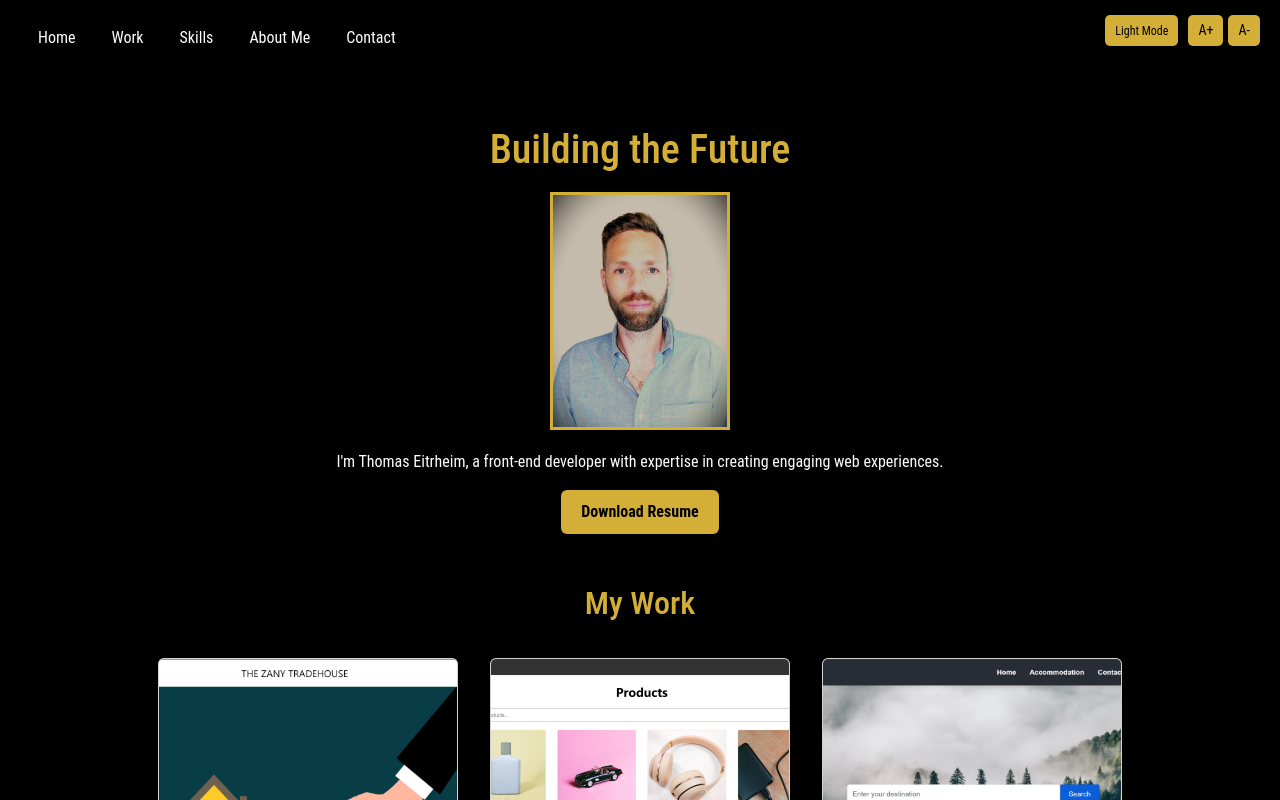
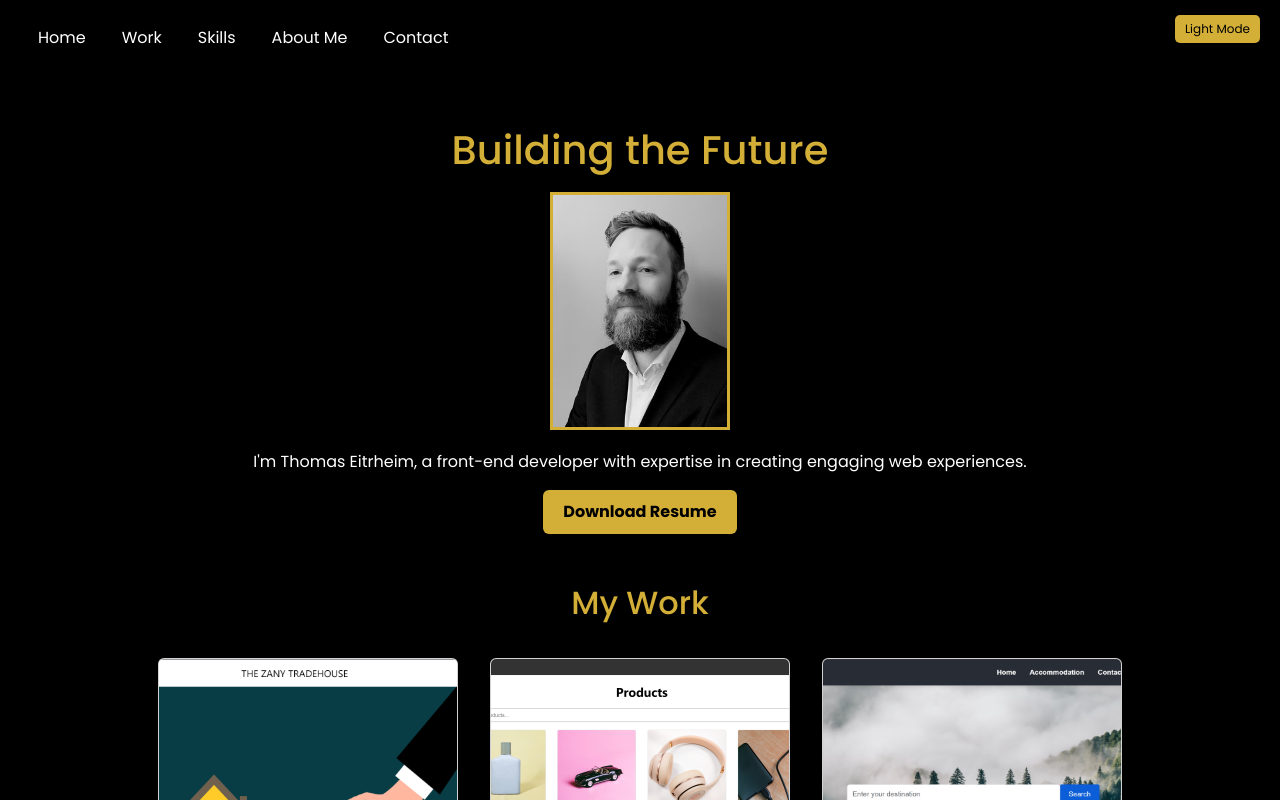
Before and after one commit to Teitrheim/portfolio2, a React (Create React App) app: page / in a window 1280 px wide. Shown: the top 800 px of the page. Built offline with nearby package versions, Linux system fonts and the light colour scheme.

Commit message:
Update HTML structure, change font to Poppins, and modify CV content for clarity

```diff
--- a/public/index.html
+++ b/public/index.html
@@ -1,4 +1,4 @@
-<!DOCTYPE html>
+<!doctype html>
 <html lang="en">
   <head>
     <meta charset="utf-8" />
@@ -25,6 +25,10 @@
       Learn how to configure a non-root public URL by running `npm run build`.
     -->
     <title>React App</title>
+    <link
+      href="https://fonts.googleapis.com/css2?family=Poppins:wght@400;500;700&display=swap"
+      rel="stylesheet"
+    />
   </head>
   <body>
     <noscript>You need to enable JavaScript to run this app.</noscript>
--- a/src/App.css
+++ b/src/App.css
@@ -2,14 +2,19 @@ body {
   margin: 0;
   background-color: #000000 !important;
   color: #ffffff !important;
-  font-family: 'Roboto Condensed', sans-serif !important;
+  font-family: 'Poppins', sans-serif !important;
   font-size: var(--text-size, 16px);
 }
 
 h1,
 h2 {
+  font-family: 'Poppins', sans-serif !important;
   color: #d4af37;
   margin-top: 0;
+}
+
+p {
+  font-family: 'Poppins', sans-serif !important;
 }
 
 .gold-text {
--- a/src/App.tsx
+++ b/src/App.tsx
@@ -4,7 +4,7 @@ import Header from "./components/Header";
 import Footer from "./components/Footer";
 import HelpfulLinks from "./components/HelpfulLinks";
 import { Container, Card, Button } from "react-bootstrap";
-import selfieImage from "./assets/jobbbilde2.jpg";
+import selfieImage from "./assets/profil.jpg";
 import handsomeManImage from "./assets/a-handsome-blonde-man-with-a-big-beard-709007991.png";
 import projectImage1 from "./assets/Screenshot zany.png";
 import projectImage2 from "./assets/java2.png";
@@ -13,27 +13,12 @@ import resumePdf from "./assets/Ny CV.pdf";
 
 const App: React.FC = () => {
   const [darkMode, setDarkMode] = useState(true);
-  const [textSize, setTextSize] = useState(16);
 
   const toggleDarkMode = () => {
     setDarkMode(!darkMode);
   };
 
-  const increaseTextSize = () => {
-    const newSize = Math.min(textSize + 2, 24);
-    setTextSize(newSize);
-    document.documentElement.style.setProperty("--text-size", `${newSize}px`);
-  };
-
-  const decreaseTextSize = () => {
-    const newSize = Math.max(textSize - 2, 12);
-    setTextSize(newSize);
-    document.documentElement.style.setProperty("--text-size", `${newSize}px`);
-  };
-
   useEffect(() => {
-    document.documentElement.style.setProperty("--text-size", `${textSize}px`);
-
     const scrollToTopBtn = document.getElementById("scrollToTopBtn");
 
     const handleScroll = () => {
@@ -54,7 +39,7 @@ const App: React.FC = () => {
     return () => {
       window.removeEventListener("scroll", handleScroll);
     };
-  }, [textSize]);
+  }, []);
 
   const projects = [
     {
@@ -90,14 +75,6 @@ const App: React.FC = () => {
         <button onClick={toggleDarkMode} className="toggle-dark-mode">
           {darkMode ? "Light Mode" : "Dark Mode"}
         </button>
-        <div className="text-size-buttons">
-          <button onClick={increaseTextSize} className="text-resize-button">
-            A+
-          </button>
-          <button onClick={decreaseTextSize} className="text-resize-button">
-            A-
-          </button>
-        </div>
       </div>
       <Container className="main-container">
         <section id="home" className="text-center my-5 section-home">
@@ -206,7 +183,7 @@ const App: React.FC = () => {
               GitHub
             </a>
             <a
-              href="https://www.linkedin.com/in/thomas-eitrheim"
+              href="https://www.linkedin.com/in/thomas-eitrheim-1a7b461a8"
               target="_blank"
               rel="noopener noreferrer"
               className="custom-button"
```
Also changed, not shown: 1 other file (tests, documents, lock files or other folders).
